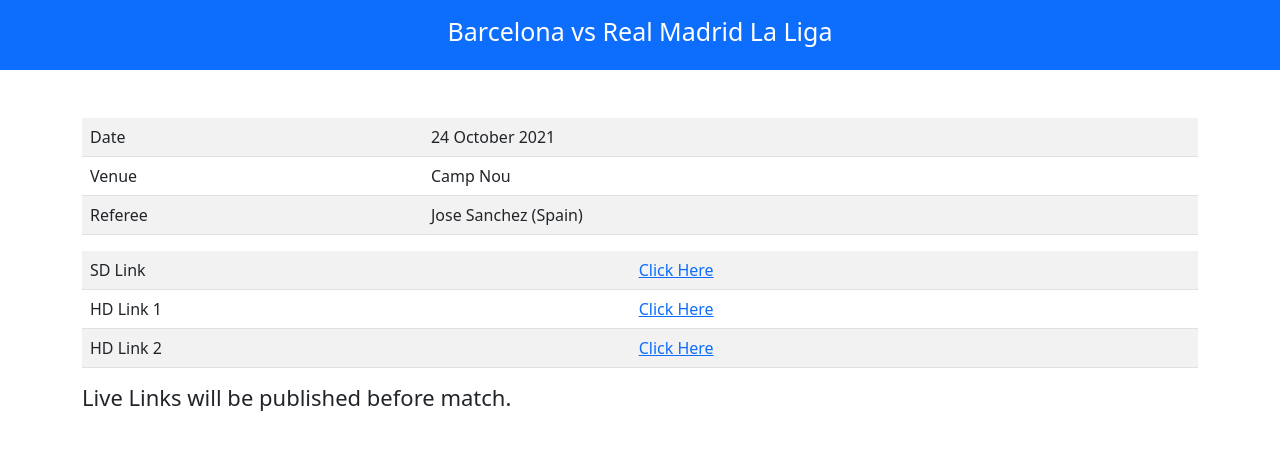
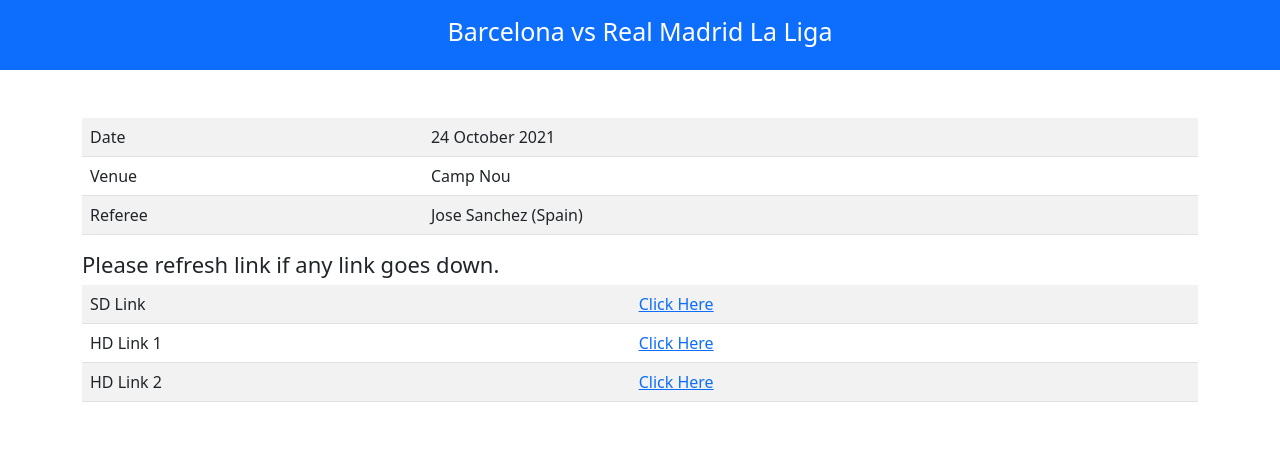
Before and after one commit to rphogat19/streams, a plain HTML site: page barca_madrid.html in a window 1280 px wide. Drawn offline with nearby package versions, Linux system fonts and the light colour scheme.

Commit message:
Added Links

```diff
--- a/barca_madrid.html
+++ b/barca_madrid.html
@@ -32,6 +32,8 @@
             </tbody>
         </table>
 
+        <h2 style="font-size: 22px;">Please refresh link if any link goes down.</h2>
+
         <table class="table table-striped">
             <tbody>
                 <tr>
@@ -52,7 +54,7 @@
             </tbody>
         </table>
 
-        <h2 style="font-size: 22px;">Live Links will be published before match.</h2>
+
     </div>
 
     <script type="text/javascript">
```
